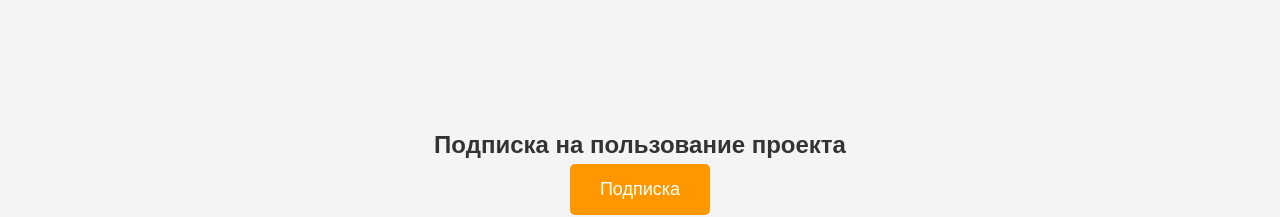
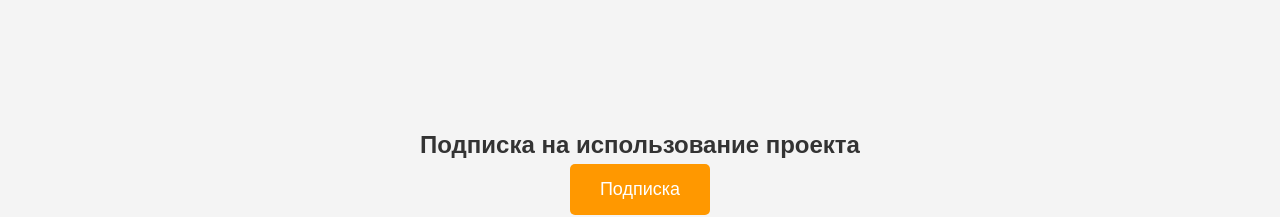
Before and after one commit to KOTENOKCCOFFEE/Biz_Biz, a website built with webpack: page index.html in a window 1280 px wide. Shown: the part 780-997 px from the top of the page. Built offline with nearby package versions, Linux system fonts and the light colour scheme.

Commit message:
first commit

```diff
--- a/index.html
+++ b/index.html
@@ -28,7 +28,7 @@
 </section>
 
 <section class="subscription-options">
-  <h2>Подписка на пользование проекта</h2>
+  <h2>Подписка на использование проекта</h2>
   <button id="subscribeOptionsButton" class="cta-button">Подписка</button>
 </section>
 
```
